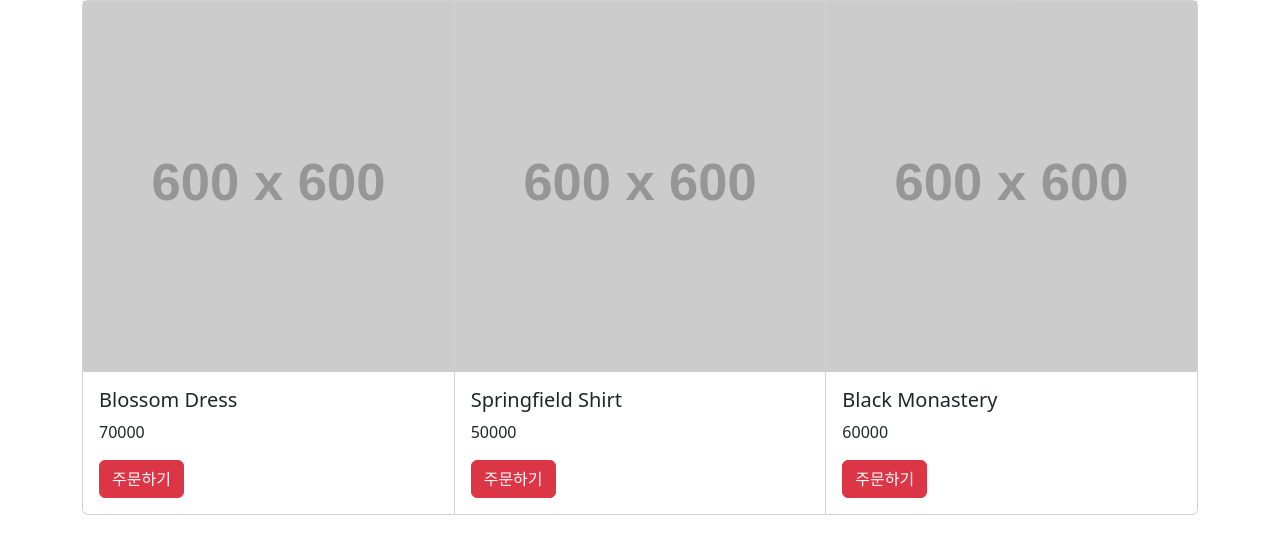
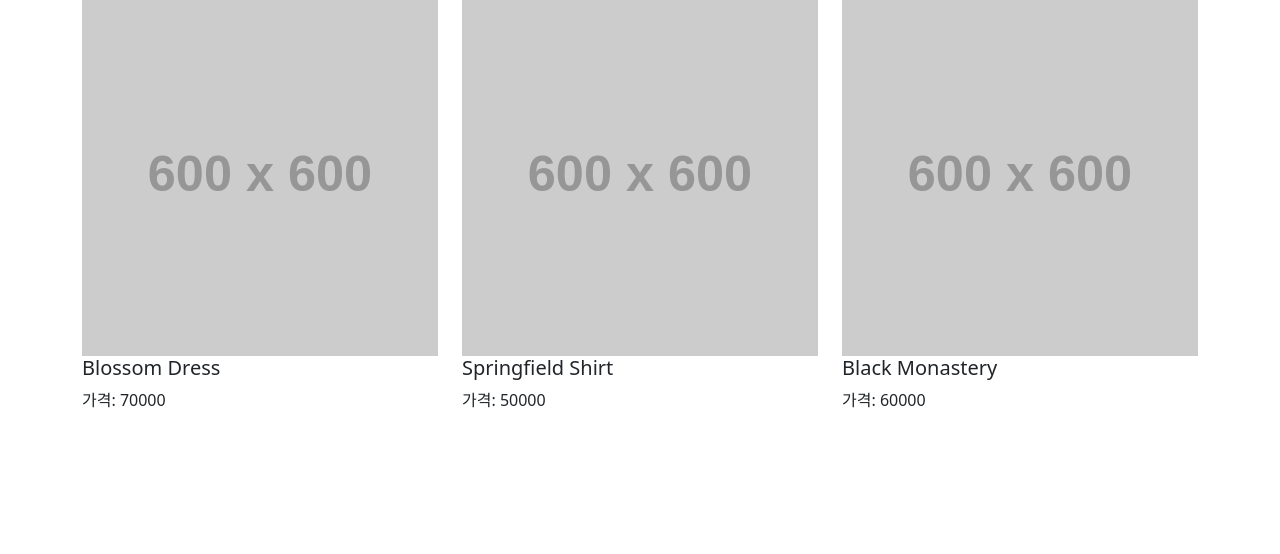
Before and after one commit to seojoonleee/FrontStudy-JS, a website: page list.html in a window 1280 px wide. Drawn offline with nearby package versions, Linux system fonts and the light colour scheme; placeholder pictures from the web are drawn by us.

Commit message:
Ajax 사용법까지 완료

```diff
--- a/css/detail.css
+++ b/css/detail.css
@@ -34,3 +34,6 @@ ul.list::after {
 .show {
     display: block;
 }
+.hide-select {
+    display: none;
+}
--- a/jsFolder/detail-js/list.js
+++ b/jsFolder/detail-js/list.js
@@ -8,3 +8,13 @@ for(let i = 0; i < 3; i++) {
     $('.title' + (i + 1)).html(products[i].title);
     $('.price' + (i + 1)).html(products[i].price);
 }
+
+products.forEach((data) => {
+    const layout = `<div class="col-sm-4">
+                <img src="https://placehold.co/600" class="w-100">
+                <h5>${data.title}</h5>
+                <p>가격: ${data.price}</p>
+            </div>`;
+
+    $('.row').append(layout);
+})
--- a/list.html
+++ b/list.html
@@ -10,31 +10,15 @@
 <body>
     <script src="https://code.jquery.com/jquery-3.7.1.min.js" integrity="sha256-/JqT3SQfawRcv/BIHPThkBvs0OEvtFFmqPF/lYI/Cxo=" crossorigin="anonymous"></script>
     <script src="https://cdn.jsdelivr.net/npm/bootstrap@5.3.6/dist/js/bootstrap.bundle.min.js" integrity="sha384-j1CDi7MgGQ12Z7Qab0qlWQ/Qqz24Gc6BM0thvEMVjHnfYGF0rmFCozFSxQBxwHKO" crossorigin="anonymous"></script>
-    <div class="card-group container">
-    <div class="card">
-        <img src="https://placehold.co/600">
-        <div class="card-body">
-        <h5 class="title1">Card title</h5>
-        <p class="price1">가격 : 70000</p>
-        <button class="btn btn-danger">주문하기</button>
+
+    <div class="container">
+        <div class="row">
+            <!-- <div class="col-sm-4">
+                <img src="https://placehold.co/600" class="w-100">
+                <h5>Card title</h5>
+                <p>가격 : 70000</p>
+            </div> -->
         </div>
-    </div>
-    <div class="card">
-        <img src="https://placehold.co/600">
-        <div class="card-body">
-        <h5 class="title2">Card title</h5>
-        <p class="price2">가격 : 70000</p>
-        <button class="btn btn-danger">주문하기</button>
-        </div>
-    </div>
-    <div class="card">
-        <img src="https://placehold.co/600">
-        <div class="card-body">
-        <h5 class="title3">Card title</h5>
-        <p class="price3">가격 : 70000</p>
-        <button class="btn btn-danger">주문하기</button>
-        </div>
-    </div>
     </div>
 
     <script src="/jsFolder/detail-js/list.js"></script>
```
Also changed, not shown: detail.html (+26 -2 lines), jsFolder/detail-js/select.js (added, +26 -0 lines).
